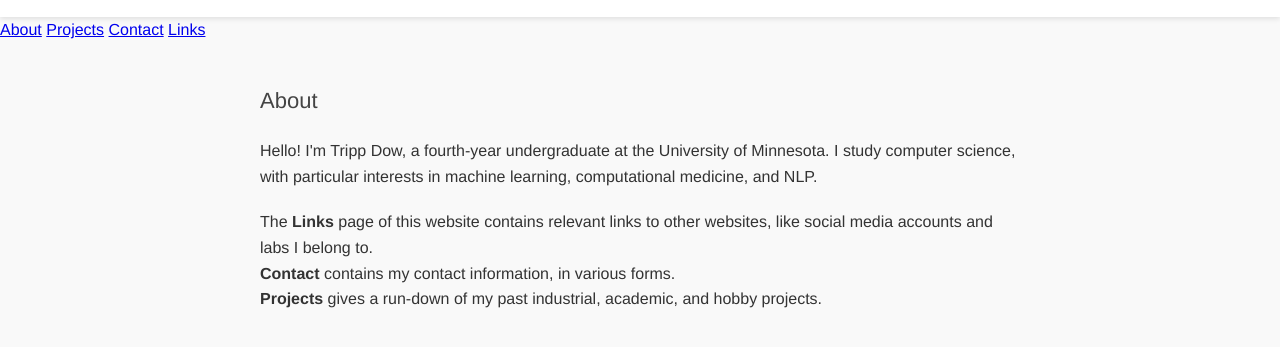
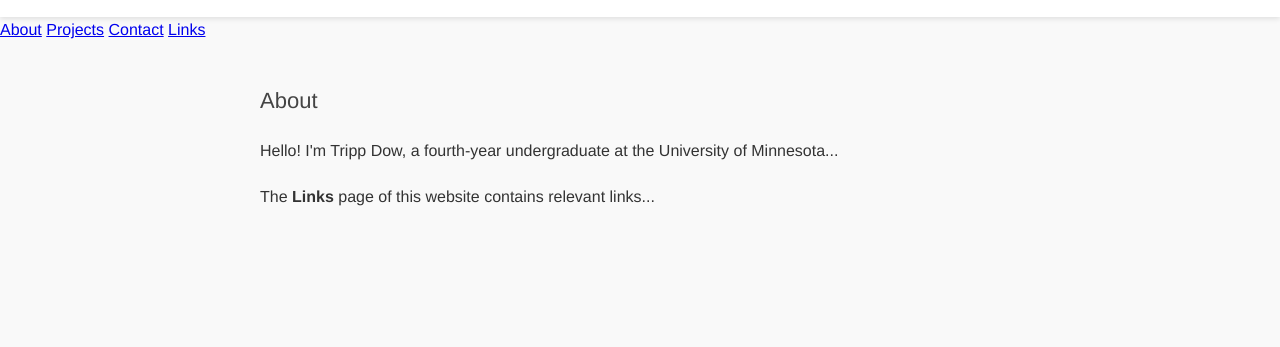
Before and after one commit to prettytrippy/prettytrippy.github.io, a plain HTML site: page index.html in a window 1280 px wide. Shown: the part 61-408 px from the top of the page. Drawn offline with Linux system fonts and the light colour scheme.

Commit message:
main fix

```diff
--- a/index.html
+++ b/index.html
@@ -17,17 +17,10 @@
         <a href="links.html">Links</a>
     </nav>
 
-    <div class="container">
+    <main>
         <h2>About</h2>
-        <p>
-            Hello! I'm Tripp Dow, a fourth-year undergraduate at the University of Minnesota.
-            I study computer science, with particular interests in machine learning, computational medicine, and NLP.<br>
-        </p>
-        <p>
-            The <b>Links</b> page of this website contains relevant links to other websites, like social media accounts and labs I belong to.<br>
-            <b>Contact</b> contains my contact information, in various forms.<br>
-            <b>Projects</b> gives a run-down of my past industrial, academic, and hobby projects.<br>
-        </p>
-    </div>
+        <p>Hello! I'm Tripp Dow, a fourth-year undergraduate at the University of Minnesota...</p>
+        <p>The <b>Links</b> page of this website contains relevant links...</p>
+    </main>
 </body>
 </html>
```
Also changed, not shown: contact.html (+2 -2 lines), links.html (+2 -2 lines), projects.html (+2 -2 lines).
